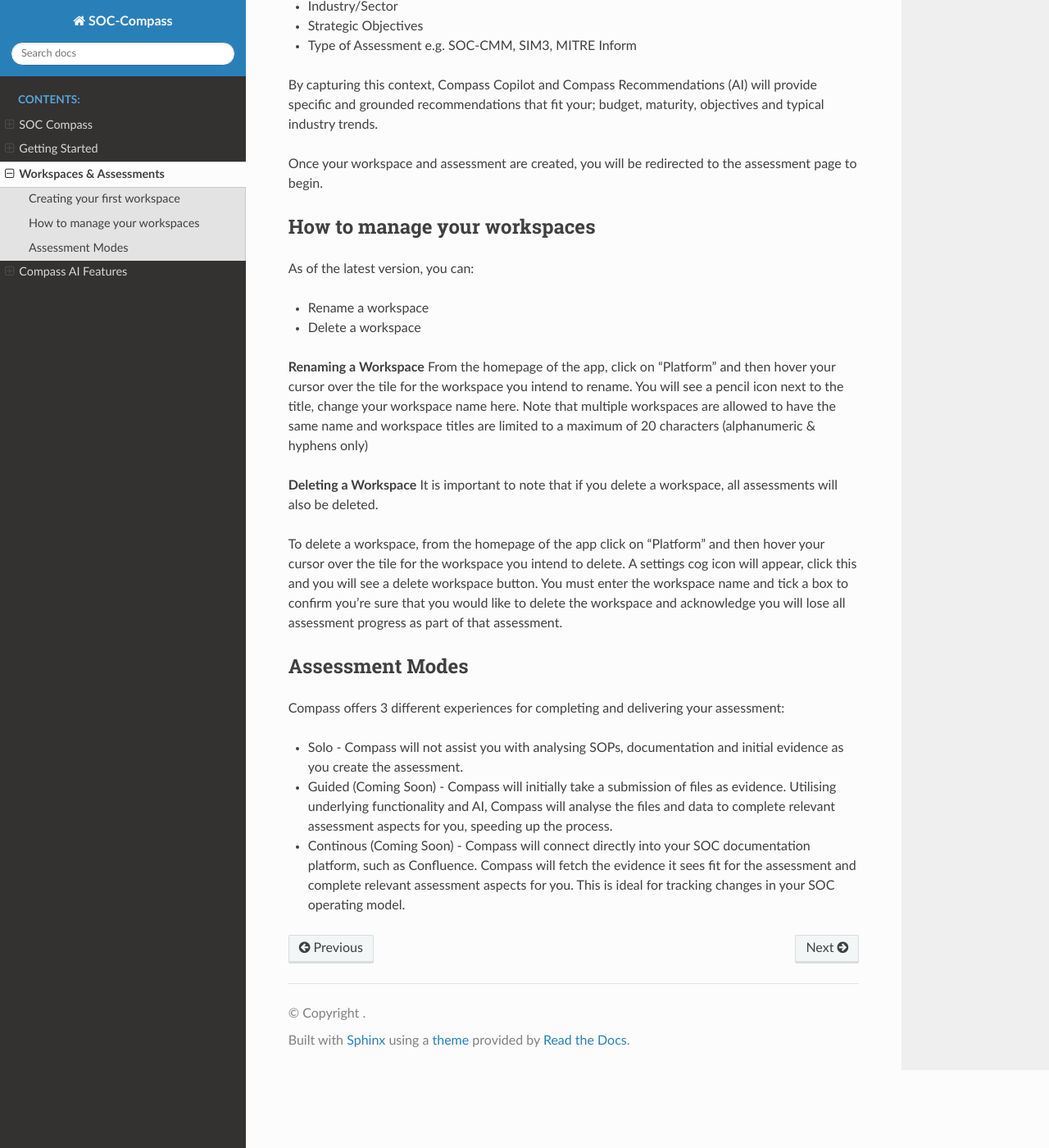
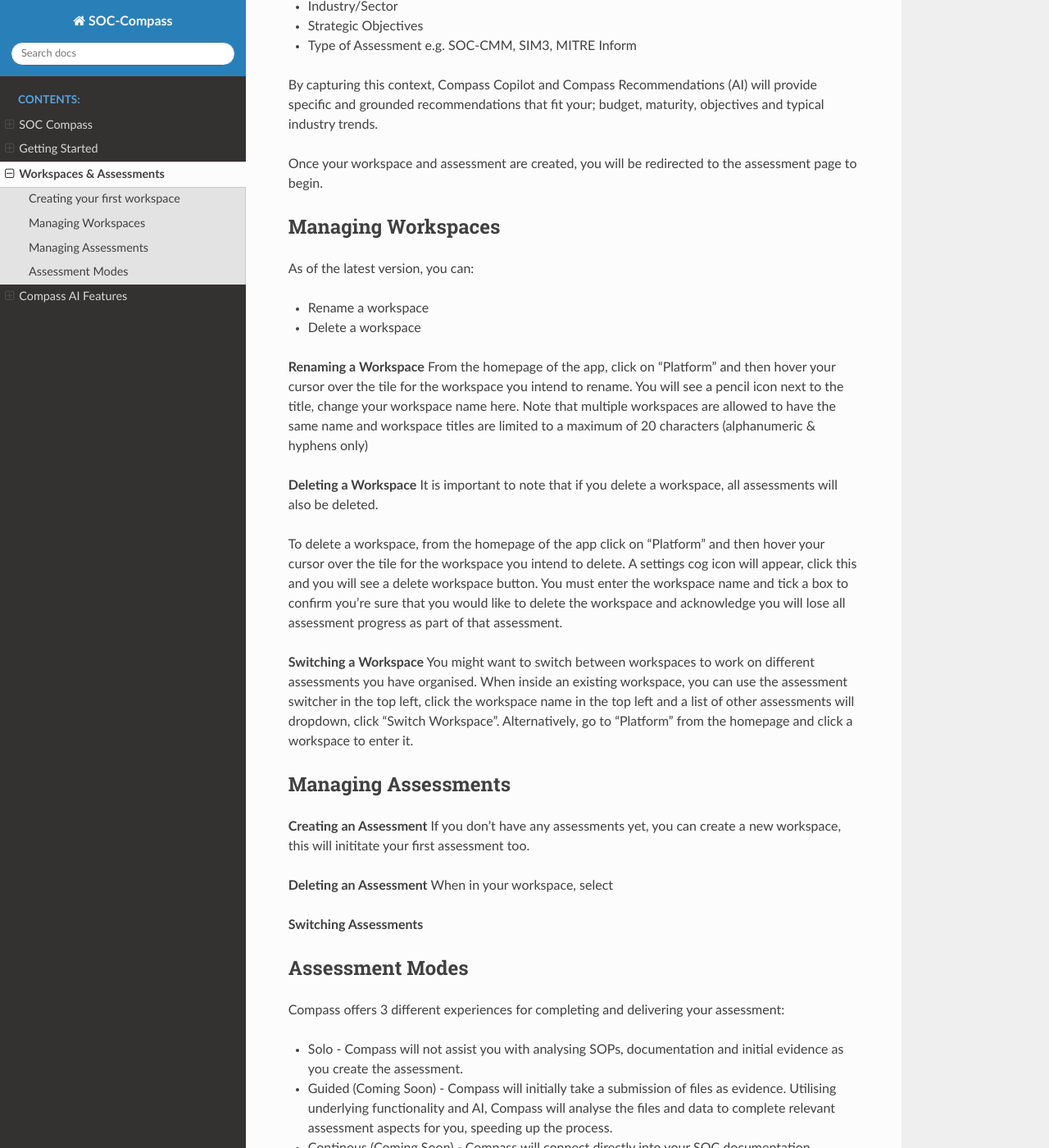
Before and after one commit to mikecybersec/SOC-Compass, a Sphinx documentation site: the page built from docs/workspaces_and_assessments.rst, in a window 1280 px wide and 1400 px high, scrolled down 556 px. Shown: the whole window at 82% size. Built offline with Sphinx 7.4.7 and the Read the Docs theme 3.1.0, drawn with Linux system fonts in a browser that asks for light colours.

Commit message:
Revise workspaces_and_assessments.rst to enhance clarity by renaming sections and adding new content. Updated 'How to manage your workspaces' to 'Managing Workspaces' and introduced 'Switching a Workspace' and 'Managing Assessments' sections, including instructions for creating assessments. This improves user guidance on workspace and assessment management.

```diff
--- a/docs/workspaces_and_assessments.rst
+++ b/docs/workspaces_and_assessments.rst
@@ -21,7 +21,7 @@
 Once your workspace and assessment are created, you will be redirected to the assessment page to begin.
 
 -----------------
-How to manage your workspaces
+Managing Workspaces
 -----------------
 As of the latest version, you can:
 
@@ -36,6 +36,22 @@
 
 To delete a workspace, from the homepage of the app click on "Platform" and then hover your cursor over the tile for the workspace you intend to delete. A settings cog icon will appear, click this and you will see a delete workspace button. You must enter the workspace name and tick a box to confirm you're sure that you would like to delete the workspace and acknowledge you will lose all assessment progress as part of that assessment.
 
+**Switching a Workspace**
+You might want to switch between workspaces to work on different assessments you have organised. When inside an existing workspace, you can use the assessment switcher in the top left, click the workspace name in the top left and a list of other assessments will dropdown, click "Switch Workspace". Alternatively, go to "Platform" from the homepage and click a workspace to enter it.
+
+-----------------
+Managing Assessments
+-----------------
+
+**Creating an Assessment**
+If you don't have any assessments yet, you can create a new workspace, this will inititate your first assessment too.
+
+**Deleting an Assessment**
+When in your workspace, select
+
+**Switching Assessments**
+
+
 -----------------
 Assessment Modes
 -----------------
```
